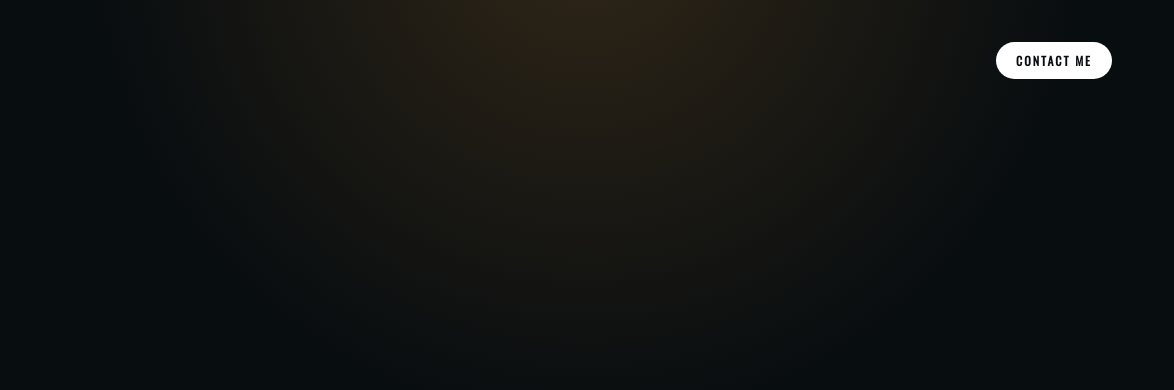
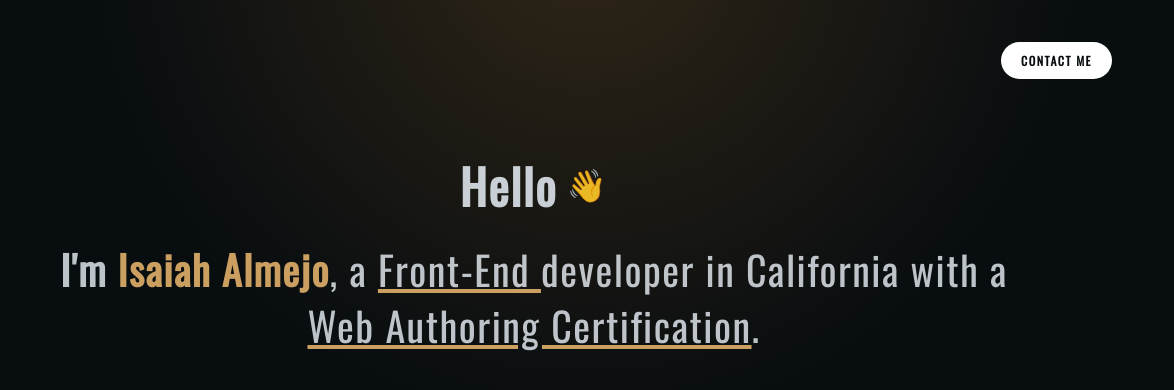
Before and after one commit to manxclam/Portfolio-Site, a plain HTML site: page index.html in a window 1280 px wide. Shown: the full height of the page, 106-1280 px from the left. Drawn offline with nearby package versions, Linux system fonts and the light colour scheme.

Commit message:
Added "intro" section elements and styles.

```diff
--- a/index.html
+++ b/index.html
@@ -24,5 +24,12 @@
         <a href="mailto:isaiahalmejo@gmail.com" class="btn btn-contact">Contact Me</a>
     </header>
 
+    <main class="main">
+         <section class="intro">
+            <h1 class="first-heading">Hello <span class="emoji">👋</span></h1>
+            <p class="first-text"><span class="first-text-bold">I'm <span class="name-text">Isaiah Almejo</span></span>, a <span class="key-text">Front-End </span>developer in California with a <span class="key-text">Web Authoring Certification</span>.</p>
+         </section>
+    </main>
+
 </body>
 </html>
--- a/style.css
+++ b/style.css
@@ -1,5 +1,5 @@
 
-/* USER VARIABLES */
+/* USER COLOR VARIABLES */
 
 :root {
     --background-color: #080D10;
@@ -37,6 +37,18 @@ a {
     }
 }
 
+@keyframes fade-up {
+    0% {
+        opacity: 0;
+        transform: translateY(30px) scale(0.9);
+    }
+
+    100% {
+        opacity: 1;
+        transform: translateY(0) scale(1.0);
+    }
+}
+
 
 /* BASE STYLES */
 
@@ -45,7 +57,7 @@ body {
     width: 100%;
     background-color: var(--background-color);
     font-family: 'Oswald', sans-serif;
-    letter-spacing: 2px;
+    letter-spacing: 1.5px;
     color: var(--font-color);
     position: relative;
     overflow-x: hidden;
@@ -104,3 +116,57 @@ body {
 .btn-contact {
     animation: fade-down 0.5s 0.4s backwards;
 }
+
+
+/* MAIN STYLES */
+
+.main {
+    max-width: 1000px;
+    margin: 0 auto;
+    text-align: center;
+    margin-bottom: 90px;
+    padding: 0 25px;
+}
+
+
+/* INTRO STYLES */
+
+.intro {
+    padding-top: 150px;
+    animation: fade-up .6s;
+}
+
+.first-heading {
+    font-weight: 700;
+    font-size: 48px;
+    opacity: .9;
+    display: flex;
+    align-items: center;
+    justify-content: center;
+}
+
+.emoji {
+    font-size: 32px;
+    margin-top: -7px;
+    margin-left: 10px;
+}
+
+.first-text {
+    font-size: 40px;
+    opacity: .85;
+    font-weight: 300;
+    margin-top: 20px;
+    line-height: 1.4;
+}
+
+.first-text-bold {
+    font-weight: 600;
+}
+
+.name-text {
+    color: #EDB96F;
+}
+
+.key-text {
+    text-decoration: underline solid #EDB96F;
+}
```
